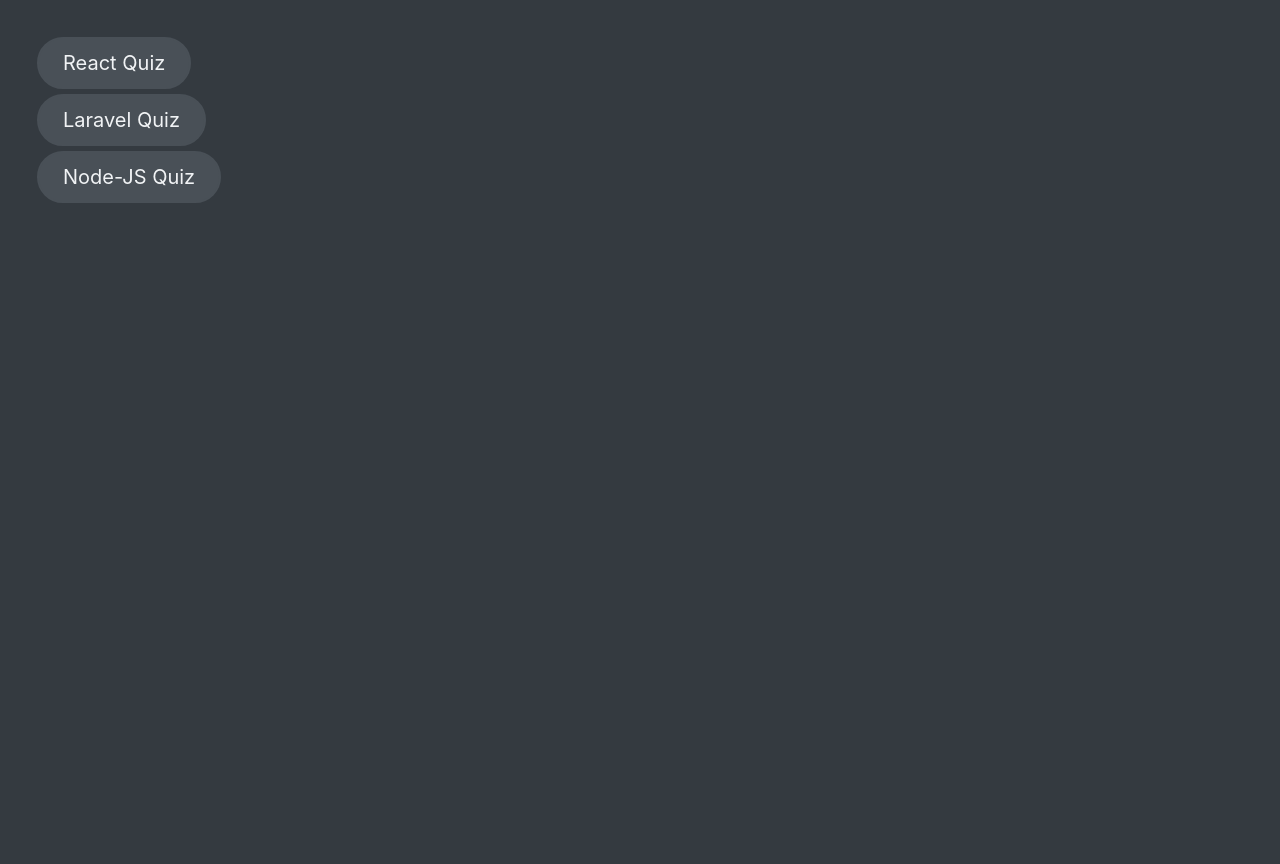
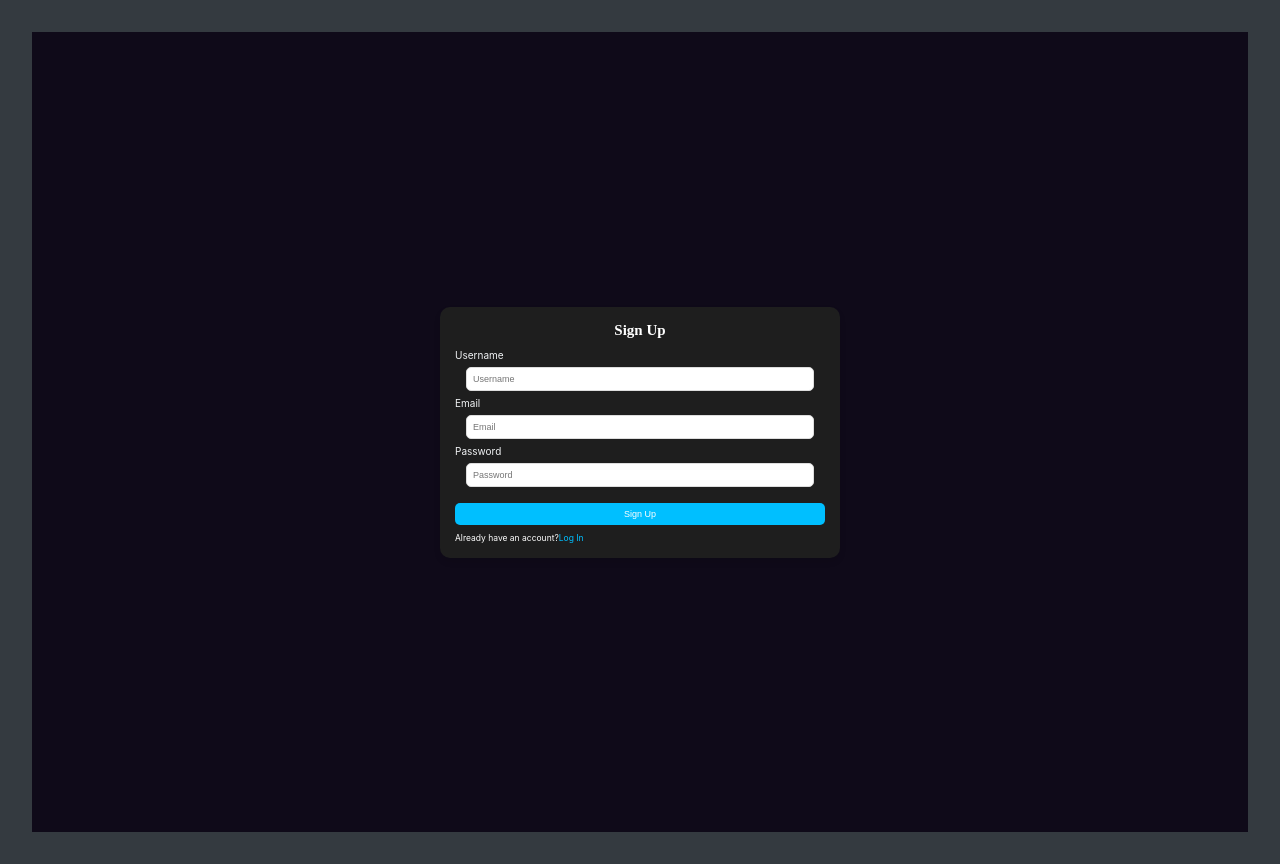
Before and after one commit to ahmad-abouamoun/Quizzes, a React (Create React App) app in the folder react-quiz/: page / in a window 1280 px wide. Before the commit the page ends 800 px from the top, so only its background shows below. Built offline with nearby package versions, Linux system fonts and the light colour scheme.

Commit message:
created the register page and styled it

```diff
--- a/react-quiz/src/App.js
+++ b/react-quiz/src/App.js
@@ -1,8 +1,10 @@
 import ReactQuiz from "./Quizzes/React-Quiz";
 import AllQuizzes from "./Quizzes/AllQuizes/AllQuizzes";
 import {useQuiz} from "./context/QuizContext";
+import Register from "./Register";
+import Login from "./login";
 
 export default function App() {
-    const {quiz} = useQuiz();
-    return <div>{quiz ? <ReactQuiz /> : <AllQuizzes />}</div>;
+    const {quiz, change, logged} = useQuiz();
+    return <div>{logged ? quiz ? <ReactQuiz /> : <AllQuizzes /> : change ? <Login /> : <Register />}</div>;
 }
--- /dev/null
+++ b/react-quiz/src/Register.jsx
@@ -0,0 +1,63 @@
+import styles from "./auth.module.css";
+import useForm from "./hooks/useForm";
+
+const Register = () => {
+    const {form, updateForm} = useForm({
+        username: "",
+        email: "",
+        password: "",
+    });
+
+    const handleSubmit = async (e) => {
+        e.preventDefault();
+
+        const formData = {
+            name: form.username,
+            email: form.email,
+            password: form.password,
+        };
+
+        try {
+            const response = await fetch("http://localhost:8080/user", {
+                method: "POST",
+                headers: {
+                    "Content-Type": "application/json",
+                },
+                body: JSON.stringify(formData),
+            });
+
+            const data = await response.json();
+
+            if (response.ok) {
+            } else {
+                alert(data.message || "Registration failed");
+            }
+        } catch (error) {
+            console.error("Error during registration:", error);
+            alert("An error occurred. Please try again.");
+        }
+    };
+
+    return (
+        <div className={styles.signupContainer}>
+            <form className={styles.signupForm} onSubmit={handleSubmit}>
+                <h1>Sign Up</h1>
+                Username
+                <input type="text" placeholder="Username" name="username" onChange={updateForm} required />
+                Email
+                <input type="email" placeholder="Email" name="email" onChange={updateForm} required />
+                Password
+                <input type="password" placeholder="Password" name="password" onChange={updateForm} required />
+                <button type="submit">Sign Up</button>
+                <p>
+                    Already have an account?
+                    <span className={styles.loginLink} onClick={() => console.log("clicked")}>
+                        Log In
+                    </span>
+                </p>
+            </form>
+        </div>
+    );
+};
+
+export default Register;
--- /dev/null
+++ b/react-quiz/src/auth.module.css
@@ -0,0 +1,66 @@
+.signupContainer {
+    display: flex;
+    justify-content: center;
+    align-items: center;
+    height: 100vh;
+    background-color: #0f0a19;
+}
+
+.signupForm {
+    background: #1e1e1e;
+    padding: 2rem;
+    border-radius: 10px;
+    box-shadow: 0 4px 6px rgba(0, 0, 0, 0.1);
+    text-align: left;
+    width: 400px;
+    padding: 1.5rem;
+}
+
+.signupForm h1 {
+    margin-bottom: 1rem;
+    font-size: 1.5rem;
+    color: #fff;
+    text-align: center;
+}
+
+.signupForm input {
+    display: block;
+    width: 94%;
+    margin: 0.6rem auto;
+    padding: 0.6rem;
+    border: 1px solid #ddd;
+    border-radius: 5px;
+    font-size: 0.9rem;
+}
+
+.signupForm button {
+    background-color: #00bfff;
+    color: white;
+    padding: 0.6rem;
+    width: 100%;
+    border: none;
+    border-radius: 5px;
+    cursor: pointer;
+    font-size: 0.9rem;
+    margin-top: 1rem;
+}
+
+.signupForm button:hover {
+    background-color: #008cba;
+}
+
+.signupForm p {
+    margin-top: 0.8rem;
+    font-size: 0.85rem;
+    color: #fff;
+}
+
+.signupForm .loginLink {
+    color: #00bfff;
+    text-decoration: none;
+    cursor: pointer;
+}
+
+.signupForm .loginLink:hover {
+    text-decoration: underline;
+}
--- a/react-quiz/src/context/QuizContext.js
+++ b/react-quiz/src/context/QuizContext.js
@@ -4,6 +4,8 @@
 
 const QuizContext = createContext();
 export const QuizProvider = ({children}) => {
+    const [logged, setLogged] = useState(false);
+    const [change, setChange] = useState(false);
     const [quiz, setQuiz] = useState("");
     return <QuizContext.Provider value={{quiz, setQuiz}}>{children}</QuizContext.Provider>;
 };
--- a/react-quiz/src/login.jsx
+++ b/react-quiz/src/login.jsx
@@ -1,5 +1,5 @@
-import styles from "../styles/auth.module.css";
-import useForm from "../hooks/useForm";
+import styles from "./auth.module.css";
+import useForm from "./hooks/useForm";
 
 const Login = () => {
     const {form, updateForm} = useForm({
```
